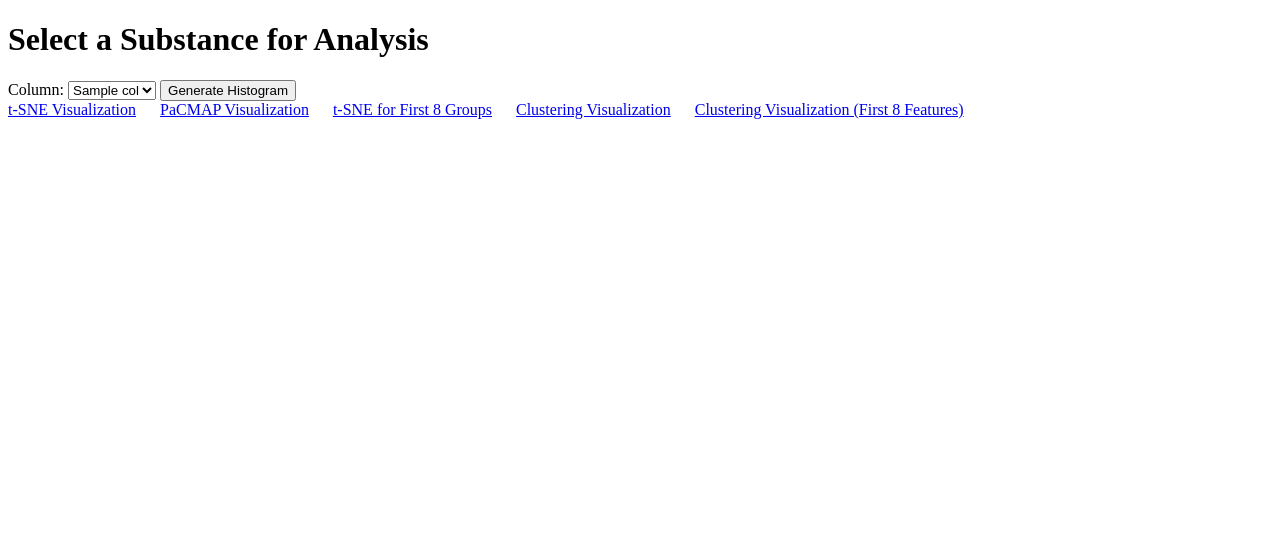
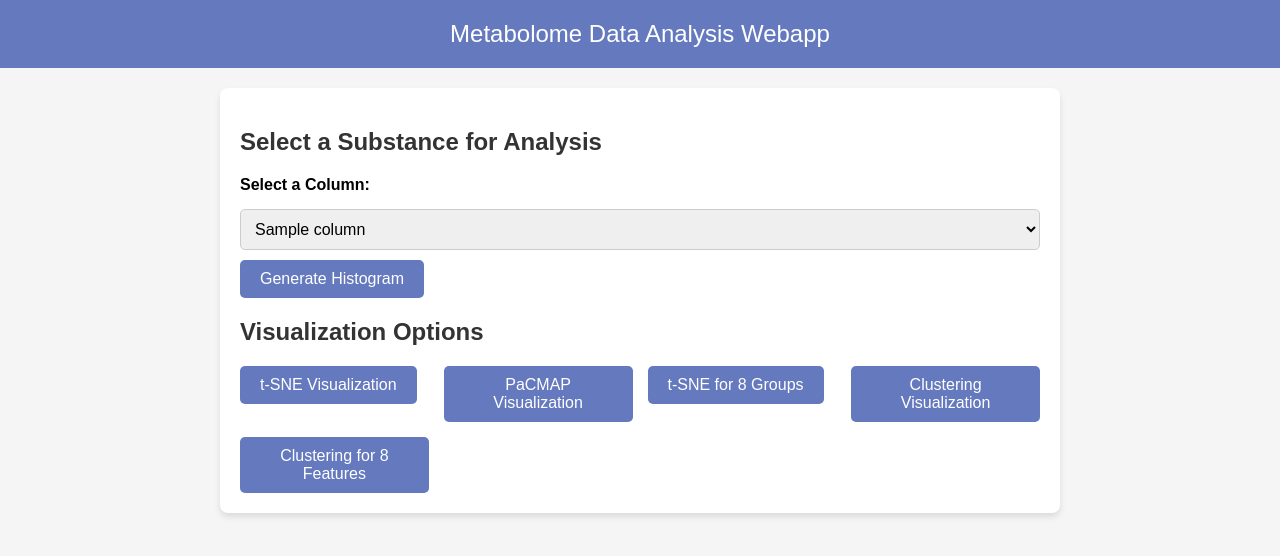
Before and after one commit to jerzywodzinski/-Metabolome-data-webapp, a Flask app: template templates/index.html in a window 1280 px wide. Shown: the top 556 px of the page. Run offline with Flask 3, Linux system fonts and the light colour scheme; the template is opened without the code that fills it: most values are stand-ins (such as "Sample title", 1, 10 or a date in 2020); parts of the project's set-up code (start-up, migrations or seed data) failed here and were passed over.

Commit message:
version2

```diff
--- a/templates/index.html
+++ b/templates/index.html
@@ -3,34 +3,118 @@
 <head>
     <meta charset="UTF-8">
     <meta name="viewport" content="width=device-width, initial-scale=1.0">
-    <title>Data Analysis</title>
+    <title>Metabolome Data Analysis Webapp</title>
     <style>
-        nav {
+        body {
+            font-family: 'Arial', sans-serif;
+            background-color: #F5F5F5;
+            color: #333;
+            margin: 0;
+            padding: 0;
+        }
+
+        header {
+            background-color: #6579BE;
+            color: #FFFFFF;
+            padding: 20px;
+            text-align: center;
+            font-size: 1.5rem;
+        }
+
+        .container {
+            margin: 20px auto;
+            max-width: 800px;
+            background: #FFFFFF;
+            padding: 20px;
+            border-radius: 8px;
+            box-shadow: 0 4px 6px rgba(0, 0, 0, 0.1);
+        }
+
+        .form-group {
             margin-bottom: 20px;
         }
-        nav a {
-            margin-right: 20px;
+
+        label {
+            font-weight: bold;
+            display: block;
+            margin-bottom: 5px;
+            color: #000000;
+        }
+
+        select, input[type="number"] {
+            width: 100%;
+            padding: 10px;
+            margin: 10px 0;
+            border: 1px solid #CCCCCC;
+            border-radius: 5px;
+            font-size: 1rem;
+        }
+
+        button {
+            background-color: #6579BE;
+            color: #FFFFFF;
+            padding: 10px 20px;
+            border: none;
+            border-radius: 5px;
+            cursor: pointer;
+            font-size: 1rem;
+            transition: background-color 0.3s ease;
+        }
+
+        button:hover {
+            background-color: #EAB099;
+            color: #FFFFFF;
+        }
+
+        .button-group {
+            display: grid;
+            grid-template-columns: repeat(auto-fit, minmax(150px, 1fr));
+            gap: 15px;
+            margin-top: 20px;
+        }
+
+        footer {
+            text-align: center;
+            margin-top: 20px;
+            color: #888;
         }
     </style>
 </head>
 <body>
-    <h1>Select a Substance for Analysis</h1>
-    <form action="/plot" method="post">
-        <label for="column">Column:</label>
-        <select name="column" id="column">
-            {% for col in columns %}
-            <option value="{{ col }}">{{ col }}</option>
-            {% endfor %}
-        </select>
-        <button type="submit">Generate Histogram</button>
-    </form>
+    <header>
+        Metabolome Data Analysis Webapp
+    </header>
 
-    <nav>
-        <a href="/tsne">t-SNE Visualization</a>
-        <a href="/pacmap">PaCMAP Visualization</a>
-        <a href="/tsne_8groups">t-SNE for First 8 Groups</a>
-        <a href="/clustering">Clustering Visualization</a>
-        <a href="/clustering_8features">Clustering Visualization (First 8 Features)</a>
-    </nav>
+    <div class="container">
+        <h2>Select a Substance for Analysis</h2>
+        <form action="/plot" method="POST" class="form-group">
+            <label for="column">Select a Column:</label>
+            <select name="column" id="column">
+                {% for column in columns %}
+                    <option value="{{ column }}">{{ column }}</option>
+                {% endfor %}
+            </select>
+            <button type="submit">Generate Histogram</button>
+        </form>
+
+        <h2>Visualization Options</h2>
+        <div class="button-group">
+            <form action="/tsne" method="GET">
+                <button type="submit">t-SNE Visualization</button>
+            </form>
+            <form action="/pacmap" method="GET">
+                <button type="submit">PaCMAP Visualization</button>
+            </form>
+            <form action="/tsne_8groups" method="GET">
+                <button type="submit">t-SNE for 8 Groups</button>
+            </form>
+            <form action="/clustering" method="GET">
+                <button type="submit">Clustering Visualization</button>
+            </form>
+            <form action="/clustering_8features" method="GET">
+                <button type="submit">Clustering for 8 Features</button>
+            </form>
+        </div>
+    </div>
 </body>
 </html>
```
Also changed, not shown: static/clustering_plot.png.
